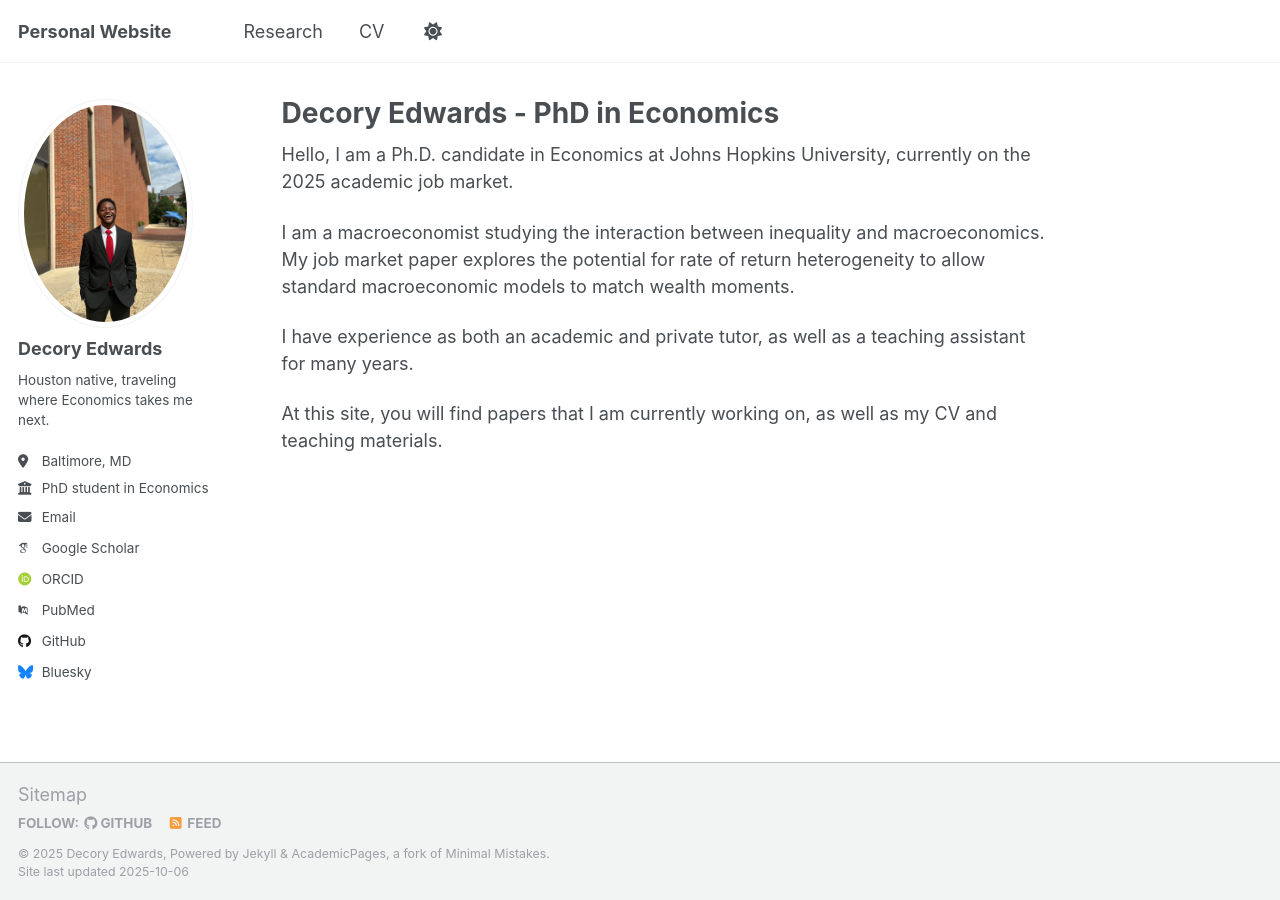
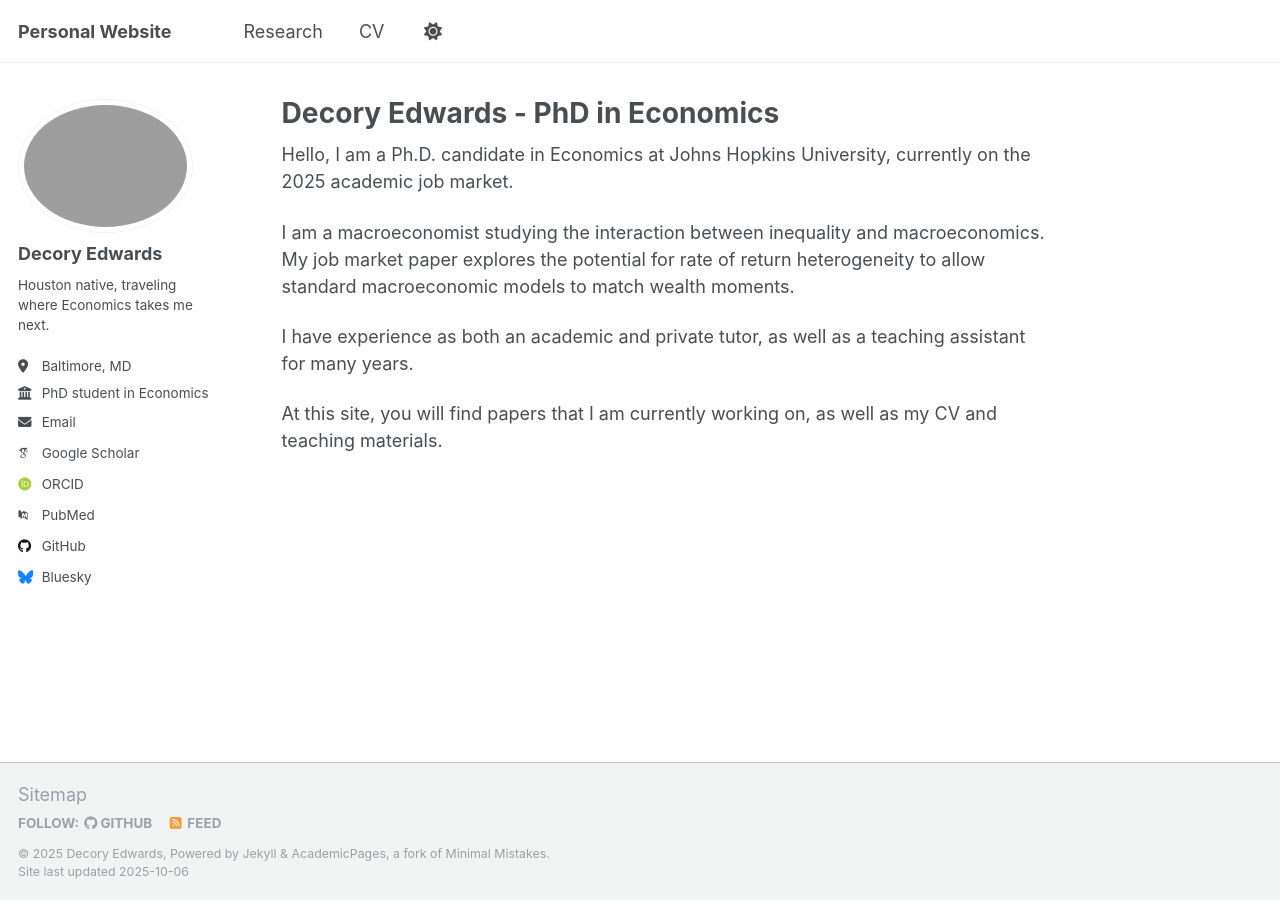
Before and after one commit to dedwar65/dedwar65.github.io, a Jekyll site: the page built from _pages/about.md, in a window 1280 px wide. Built offline with Jekyll 4.4.1, drawn with Linux system fonts in a browser that asks for light colours; some web fonts are replaced.

Commit message:
profile pic change

```diff
--- a/_config.yml
+++ b/_config.yml
@@ -31,7 +31,7 @@ repository               : "dedwar65/dedwar65.github.io"
 #               Additional customization can be done by editing /_includes/author-profile.html
 author:
   # Biographic information
-  avatar           : "https://dedwar65.github.io/files/websitepic.jpg"
+  avatar           : "https://dedwar65.github.io/files/websitepic2.jpg"
   name             : "Decory Edwards"
   pronouns         : # example: "she/her"
   bio              : "Houston native, traveling where Economics takes me next."
--- a/_data/authors.yml
+++ b/_data/authors.yml
@@ -5,8 +5,7 @@ dedwar65:
   uri         : "http://name.com"
   email       : "name@name.com"
   bio         : "This is the first name."
-  avatar      : "https://dedwar65.github.io/files/websitepic.jpg"
-
+  avatar      : "https://dedwar65.github.io/files/websitepic2.jpg"
   twitter     : "name"
   google_plus : "Name"
 
```
Also changed, not shown: 1 other file.
